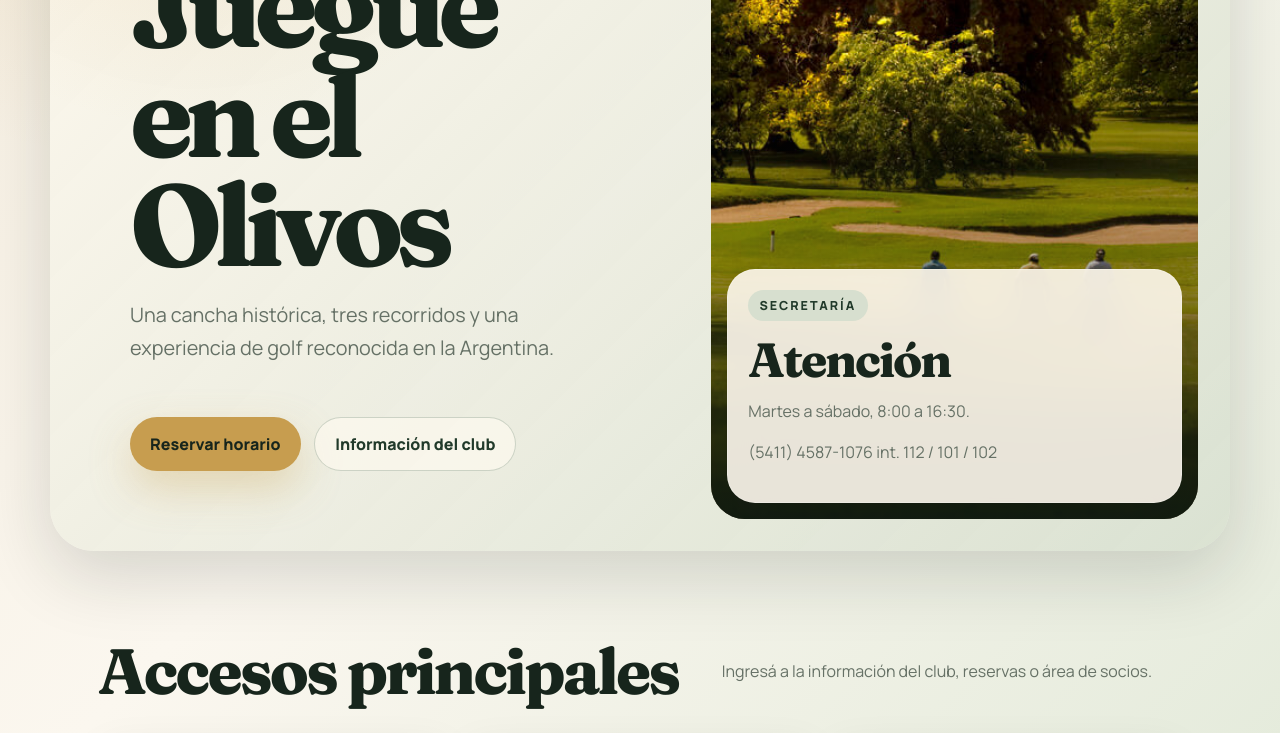
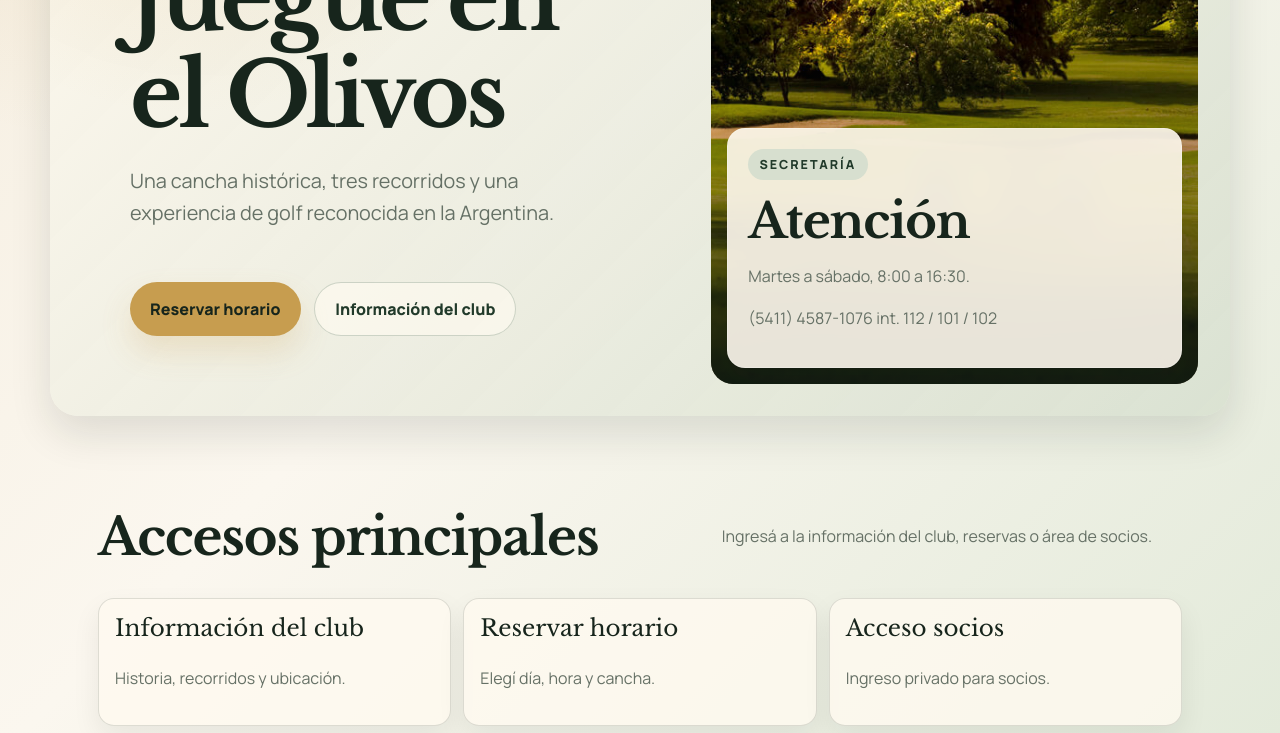
Before and after one commit to benjamessi/Ogc.prueba, a React (Vite) app in the folder juegue-olivos-react/: page /#/ in a window 1280 px wide. Shown: the part 440-1173 px from the top of the page. Built offline with nearby package versions, Linux system fonts and the light colour scheme.

Commit message:
Make visual style more formal

```diff
--- a/juegue-olivos-react/index.html
+++ b/juegue-olivos-react/index.html
@@ -12,7 +12,7 @@
     <link rel="preconnect" href="https://fonts.googleapis.com" />
     <link rel="preconnect" href="https://fonts.gstatic.com" crossorigin />
     <link
-      href="https://fonts.googleapis.com/css2?family=Fraunces:opsz,wght@9..144,600;9..144,750&family=Manrope:wght@400;500;600;700;800&display=swap"
+      href="https://fonts.googleapis.com/css2?family=Libre+Baskerville:wght@400;700&family=Manrope:wght@400;500;600;700;800&display=swap"
       rel="stylesheet"
     />
   </head>
--- a/juegue-olivos-react/src/styles.css
+++ b/juegue-olivos-react/src/styles.css
@@ -10,9 +10,9 @@
   --clay: #9b5f3f;
   --danger: #9f342f;
   --line: rgba(23, 37, 28, 0.14);
-  --shadow: 0 24px 70px rgba(20, 34, 24, 0.16);
-  --radius-lg: 32px;
-  --radius-md: 22px;
+  --shadow: 0 18px 42px rgba(20, 34, 24, 0.12);
+  --radius-lg: 24px;
+  --radius-md: 18px;
   font-family: "Manrope", sans-serif;
 }
 
@@ -217,7 +217,7 @@ a {
   min-height: 700px;
   margin: clamp(1rem, 4vw, 3rem) auto;
   padding: clamp(1rem, 2vw, 1.6rem);
-  border-radius: 42px;
+  border-radius: 30px;
   overflow: hidden;
   box-shadow: var(--shadow);
   background: var(--moss-dark);
@@ -258,25 +258,25 @@ a {
 h1,
 h2,
 h3 {
-  font-family: "Fraunces", serif;
-  line-height: 0.95;
+  font-family: "Libre Baskerville", Georgia, serif;
+  line-height: 1.08;
   margin: 0;
 }
 
 h1 {
   max-width: 11ch;
-  font-size: clamp(4rem, 10vw, 8.3rem);
-  letter-spacing: -0.07em;
+  font-size: clamp(3.2rem, 8vw, 6.7rem);
+  letter-spacing: -0.045em;
 }
 
 h2 {
-  font-size: clamp(2.35rem, 5vw, 4.8rem);
-  letter-spacing: -0.045em;
+  font-size: clamp(2rem, 4vw, 3.8rem);
+  letter-spacing: -0.025em;
 }
 
 h3 {
-  font-size: clamp(1.45rem, 2vw, 2rem);
-  letter-spacing: -0.03em;
+  font-size: clamp(1.25rem, 1.8vw, 1.75rem);
+  letter-spacing: -0.015em;
 }
 
 .lead,
@@ -344,7 +344,6 @@ h3 {
   color: var(--ink);
   background: var(--gold);
   box-shadow: 0 16px 30px rgba(199, 157, 79, 0.22);
-  animation: button-breathe 4s ease-in-out infinite;
 }
 
 .button.secondary {
@@ -370,7 +369,7 @@ h3 {
   border: 1px solid rgba(255, 255, 255, 0.5);
   border-radius: var(--radius-lg);
   background: rgba(255, 250, 240, 0.88);
-  box-shadow: 0 20px 60px rgba(18, 31, 22, 0.14);
+  box-shadow: 0 16px 38px rgba(18, 31, 22, 0.1);
   backdrop-filter: blur(20px);
 }
 
@@ -414,7 +413,7 @@ h3 {
   margin: clamp(1rem, 4vw, 3rem) auto clamp(2.5rem, 6vw, 4.5rem);
   padding: clamp(1.5rem, 4vw, 3rem);
   border: 1px solid rgba(255, 255, 255, 0.5);
-  border-radius: 38px;
+  border-radius: 28px;
   background:
     linear-gradient(135deg, rgba(255, 250, 240, 0.9), rgba(215, 223, 207, 0.78)),
     radial-gradient(circle at 100% 0%, rgba(199, 157, 79, 0.22), transparent 24rem);
@@ -424,7 +423,7 @@ h3 {
 .page-hero h1 {
   max-width: 12ch;
   color: var(--ink);
-  font-size: clamp(3.4rem, 8vw, 6.8rem);
+  font-size: clamp(3rem, 6.8vw, 5.6rem);
 }
 
 .page-hero p:not(.eyebrow) {
@@ -450,7 +449,7 @@ h3 {
   max-width: 1180px;
   margin: clamp(1rem, 4vw, 3rem) auto clamp(2.5rem, 7vw, 6rem);
   padding: clamp(1rem, 3vw, 2rem);
-  border-radius: 44px;
+  border-radius: 28px;
   overflow: visible;
   box-shadow: var(--shadow);
   background:
@@ -461,9 +460,9 @@ h3 {
 .home-logo-card,
 .home-availability {
   border: 1px solid rgba(23, 37, 28, 0.12);
-  border-radius: 28px;
+  border-radius: 18px;
   background: rgba(255, 250, 240, 0.78);
-  box-shadow: 0 20px 50px rgba(20, 34, 24, 0.1);
+  box-shadow: 0 14px 32px rgba(20, 34, 24, 0.08);
   backdrop-filter: blur(18px);
 }
 
@@ -503,7 +502,7 @@ h3 {
 .home-main-copy h1 {
   max-width: 10ch;
   color: var(--ink);
-  font-size: clamp(4rem, 9vw, 7.6rem);
+  font-size: clamp(3.4rem, 7vw, 6.2rem);
 }
 
 .home-main-copy p:not(.eyebrow) {
@@ -522,7 +521,7 @@ h3 {
 .home-photo-panel {
   position: relative;
   min-height: 610px;
-  border-radius: 34px;
+  border-radius: 22px;
   overflow: hidden;
   background: var(--moss-dark);
 }
@@ -579,10 +578,10 @@ h3 {
   min-height: 8rem;
   padding: 1rem;
   border: 1px solid var(--line);
-  border-radius: 22px;
+  border-radius: 16px;
   color: var(--ink);
   background: rgba(255, 250, 240, 0.78);
-  box-shadow: 0 16px 40px rgba(20, 34, 24, 0.08);
+  box-shadow: 0 12px 28px rgba(20, 34, 24, 0.07);
   text-decoration: none;
   transition: transform 220ms ease, background 220ms ease, border-color 220ms ease;
 }
@@ -595,9 +594,9 @@ h3 {
 }
 
 .home-action-card span {
-  font-family: "Fraunces", serif;
-  font-size: clamp(1.35rem, 2vw, 1.8rem);
-  line-height: 1;
+  font-family: "Libre Baskerville", Georgia, serif;
+  font-size: clamp(1.2rem, 1.8vw, 1.55rem);
+  line-height: 1.15;
 }
 
 .home-action-card p {
@@ -656,11 +655,11 @@ h3 {
 .category-card span {
   display: block;
   max-width: 10ch;
-  font-family: "Fraunces", serif;
-  font-size: clamp(1.9rem, 3vw, 2.7rem);
-  font-weight: 750;
-  line-height: 0.96;
-  letter-spacing: -0.04em;
+  font-family: "Libre Baskerville", Georgia, serif;
+  font-size: clamp(1.6rem, 2.4vw, 2.25rem);
+  font-weight: 700;
+  line-height: 1.08;
+  letter-spacing: -0.02em;
 }
 
 .category-card p {
@@ -684,7 +683,7 @@ h3 {
   gap: clamp(1.5rem, 5vw, 4rem);
   padding: clamp(1.35rem, 4vw, 3rem);
   border: 1px solid rgba(255, 255, 255, 0.56);
-  border-radius: 34px;
+  border-radius: 24px;
   background:
     linear-gradient(135deg, rgba(255, 250, 240, 0.92), rgba(247, 241, 228, 0.84)),
     radial-gradient(circle at 0% 100%, rgba(49, 83, 60, 0.12), transparent 24rem);
@@ -719,7 +718,7 @@ h3 {
   gap: clamp(1rem, 4vw, 2rem);
   padding: clamp(1rem, 3vw, 1.5rem);
   border: 1px solid rgba(255, 255, 255, 0.56);
-  border-radius: 34px;
+  border-radius: 24px;
   background: rgba(255, 250, 240, 0.88);
   box-shadow: var(--shadow);
 }
@@ -886,7 +885,7 @@ h3 {
   gap: clamp(1.2rem, 4vw, 3rem);
   padding: clamp(1.25rem, 4vw, 2.5rem);
   border: 1px solid rgba(255, 255, 255, 0.5);
-  border-radius: 38px;
+  border-radius: 26px;
   background:
     linear-gradient(135deg, rgba(255, 250, 240, 0.92), rgba(215, 223, 207, 0.78)),
     radial-gradient(circle at 85% 10%, rgba(199, 157, 79, 0.22), transparent 26rem);
@@ -1036,7 +1035,7 @@ h3 {
   gap: 1rem;
   align-items: stretch;
   padding: clamp(1rem, 4vw, 3rem);
-  border-radius: 38px;
+  border-radius: 26px;
   background: var(--moss-dark);
   color: white;
   box-shadow: var(--shadow);
```
